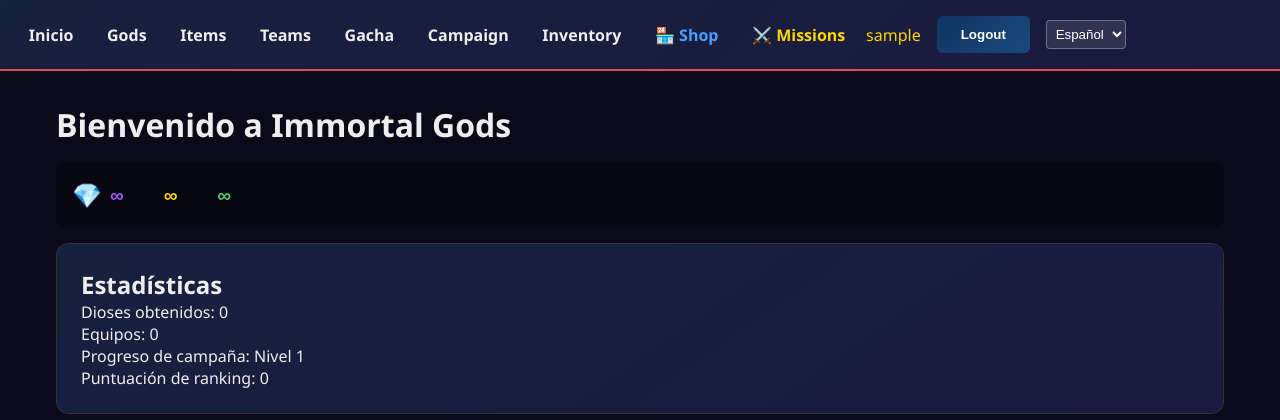
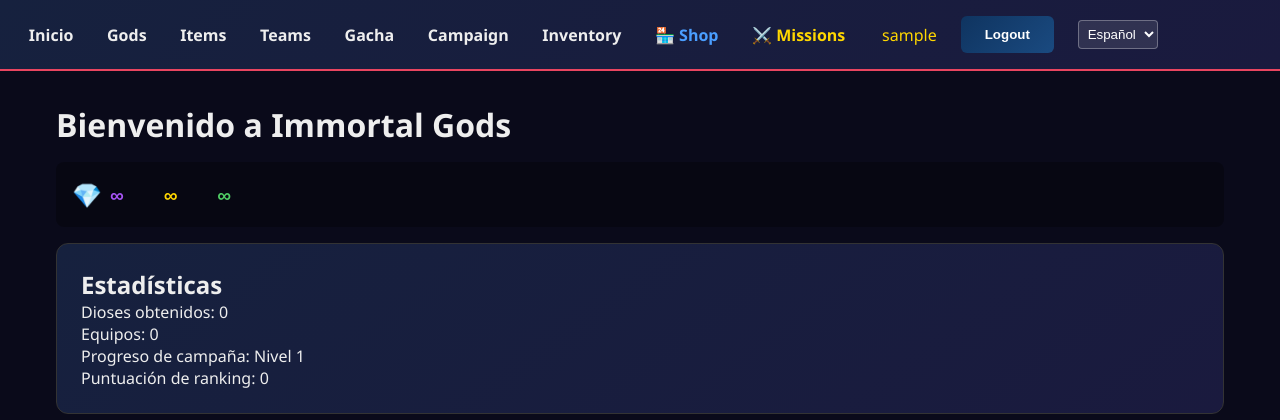
Before and after one commit to LizanDev/immortal_gods, a Django app: page /home/ in a window 1280 px wide. Shown: the top 420 px of the page. Run offline with Django 5.2, Linux system fonts and the light colour scheme; the visitor is signed in with stand-in values (Sample User, id 1); data that the repository does not hold is empty.

Commit message:
fix: force nav-right to align right

```diff
--- a/static/css/style.css
+++ b/static/css/style.css
@@ -10,7 +10,7 @@ nav a:hover { background: rgba(233, 69, 96, 0.3); text-decoration: none; }
 nav .user { margin-left: auto; color: #ffd700; }
 .nav-toggle { display: none; background: none; border: none; color: #eee; font-size: 1.5rem; cursor: pointer; padding: 0.5rem; }
 .nav-links { display: flex; gap: 0.5rem; align-items: center; flex-wrap: wrap; }
-.nav-right { margin-left: auto; display: flex; align-items: center; gap: 1rem; }
+.nav-right { margin-left: auto !important; display: flex; align-items: center; gap: 1.5rem; padding-left: 1rem; }
 
 /* Main */
 main { max-width: 1200px; margin: 2rem auto; padding: 0 1rem; }
```
